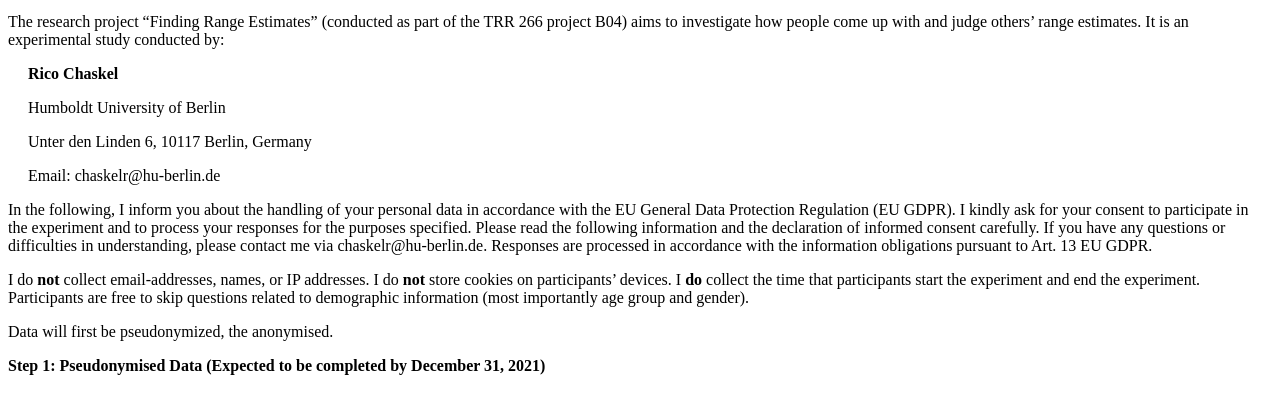
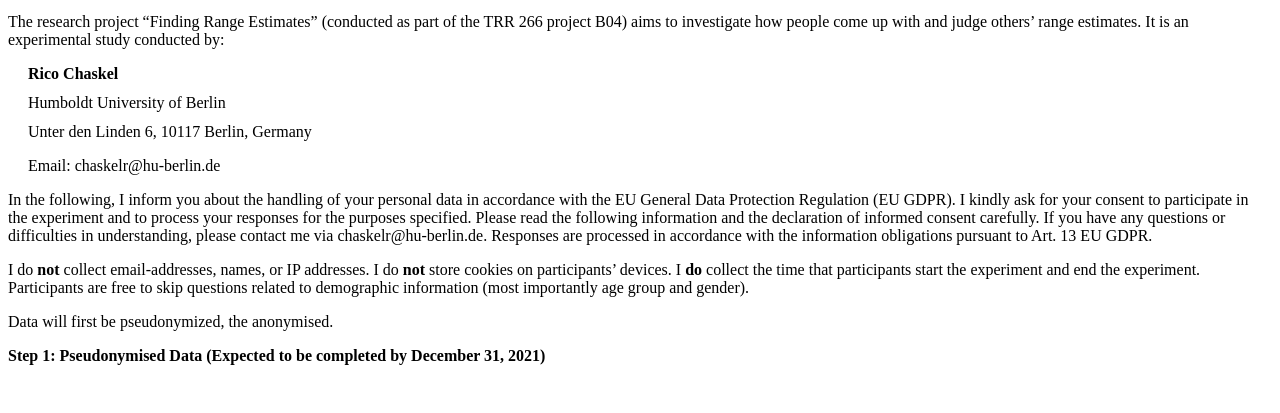
Before and after one commit to Chaskelr/Chaskelr.github.io, a plain HTML site: page index.html in a window 1280 px wide. Shown: the part 101-514 px from the top of the page. Drawn offline with Linux system fonts and the light colour scheme.

Commit message:
Update index.html

```diff
--- a/index.html
+++ b/index.html
@@ -5,7 +5,7 @@
 <p>Dear participant,</p>
 <p>The research project “Finding Range Estimates” (conducted as part of the TRR 266 project B04) aims to investigate how people come up with and judge others’ range estimates. It is an experimental study conducted by:</p>
 <p style="text-indent:20px;"><b>Rico Chaskel</b><p>
-<p style="text-indent:20px;">Humboldt University of Berlin<p>
+<p style="text-indent:20px; line-height: 50%">Humboldt University of Berlin<p>
 <p style="text-indent:20px;">Unter den Linden 6, 10117 Berlin, Germany<p>
 <p style="text-indent:20px;">Email: chaskelr@hu-berlin.de<p>
 <p>In the following, I inform you about the handling of your personal data in accordance with the EU General Data Protection Regulation (EU GDPR). I kindly ask for your consent to participate in the experiment and to process your responses for the purposes specified. Please read the following information and the declaration of informed consent carefully. If you have any questions or difficulties in understanding, please contact me via chaskelr@hu-berlin.de. Responses are processed in accordance with the information obligations pursuant to Art. 13 EU GDPR.<p>
```
